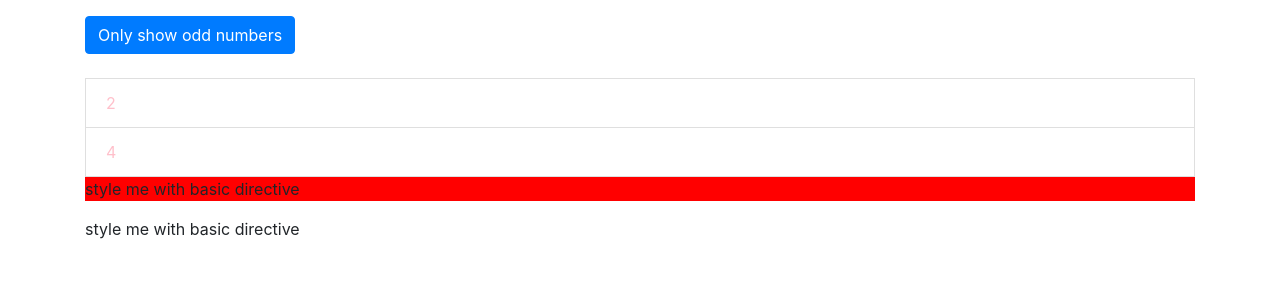
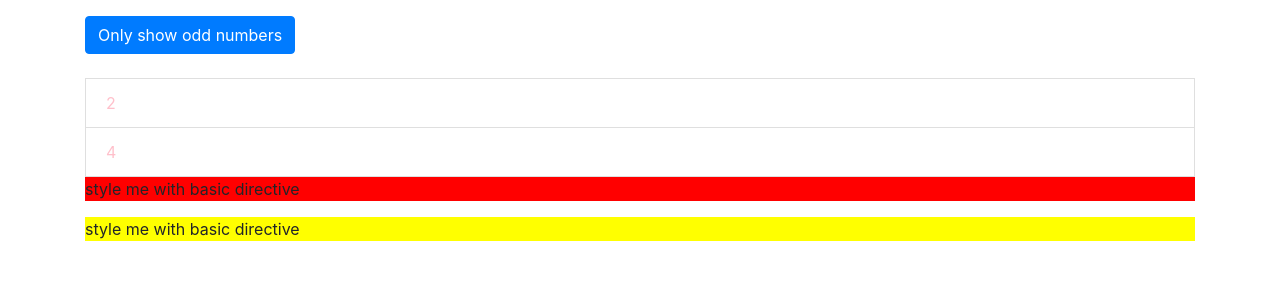
Before and after one commit to saittosun/directives-maxi, an Angular app: page / in a window 1280 px wide. Shown: the top 300 px of the page. Built offline with nearby package versions, Linux system fonts and the light colour scheme.

Commit message:
binding directive properties

```diff
--- a/src/app/app.component.html
+++ b/src/app/app.component.html
@@ -28,7 +28,15 @@
         </div>
       </ul>
       <p appBasicHighlight>style me with basic directive</p>
-      <p appBetterHighlight>style me with basic directive</p>
+      <!-- <p
+        appBetterHighlight
+        [defaultColor]="'yellow'"
+        [highlightColor]="'red'">style me with basic directive</p> -->
+
+        <!-- the directive name is not enclosed in square brackets, that reallyonly happens if you want to bind to a property which has the same name or alias like your directive selector. -->
+      <p
+        [appBetterHighlight]="'red'"
+        defaultColor="yellow">style me with basic directive</p>
     </div>
   </div>
 </div>
--- a/src/app/better-highlight/better-highlight.directive.ts
+++ b/src/app/better-highlight/better-highlight.directive.ts
@@ -1,14 +1,18 @@
-import { Directive, Renderer2, OnInit, ElementRef, HostListener, HostBinding } from '@angular/core';
+import { Directive, Renderer2, OnInit, ElementRef, HostListener, HostBinding, Input } from '@angular/core';
 
 @Directive({
   selector: '[appBetterHighlight]'
 })
 export class BetterHighlightDirective implements OnInit {
+  @Input() defaultColor: string = 'transparent';
+  // @Input() highlightColor: string = 'blue';
+  @Input('appBetterHighlight') highlightColor: string;
 
   constructor(private renderer: Renderer2,
               private elRef: ElementRef) { }
 
   ngOnInit() {
+    this.backgroundColor = this.defaultColor;
     // this.renderer.setStyle(this.elRef.nativeElement,
     //                        'backgroundColor', 'blue');
   }
@@ -17,15 +21,15 @@ export class BetterHighlightDirective implements OnInit {
   @HostListener('mouseenter') mouseover(eventData: Event) {
     // this.renderer.setStyle(this.elRef.nativeElement,
     //                       'backgroundColor', 'blue');
-    this.backgroundColor = 'blue';
+    this.backgroundColor = this.highlightColor;
   }
 
   @HostListener('mouseleave') mouseleave(eventData: Event) {
     // this.renderer.setStyle(this.elRef.nativeElement,
     //                       'backgroundColor', 'pink');
-    this.backgroundColor = 'transparent';
+    this.backgroundColor = this.defaultColor;
   }
 
   // in @HostBinding, we can pass a string defining to which property of the hosting element we want to bind.
-  @HostBinding('style.backgroundColor') backgroundColor: string = 'transparent';
+  @HostBinding('style.backgroundColor') backgroundColor: string;
 }
```
